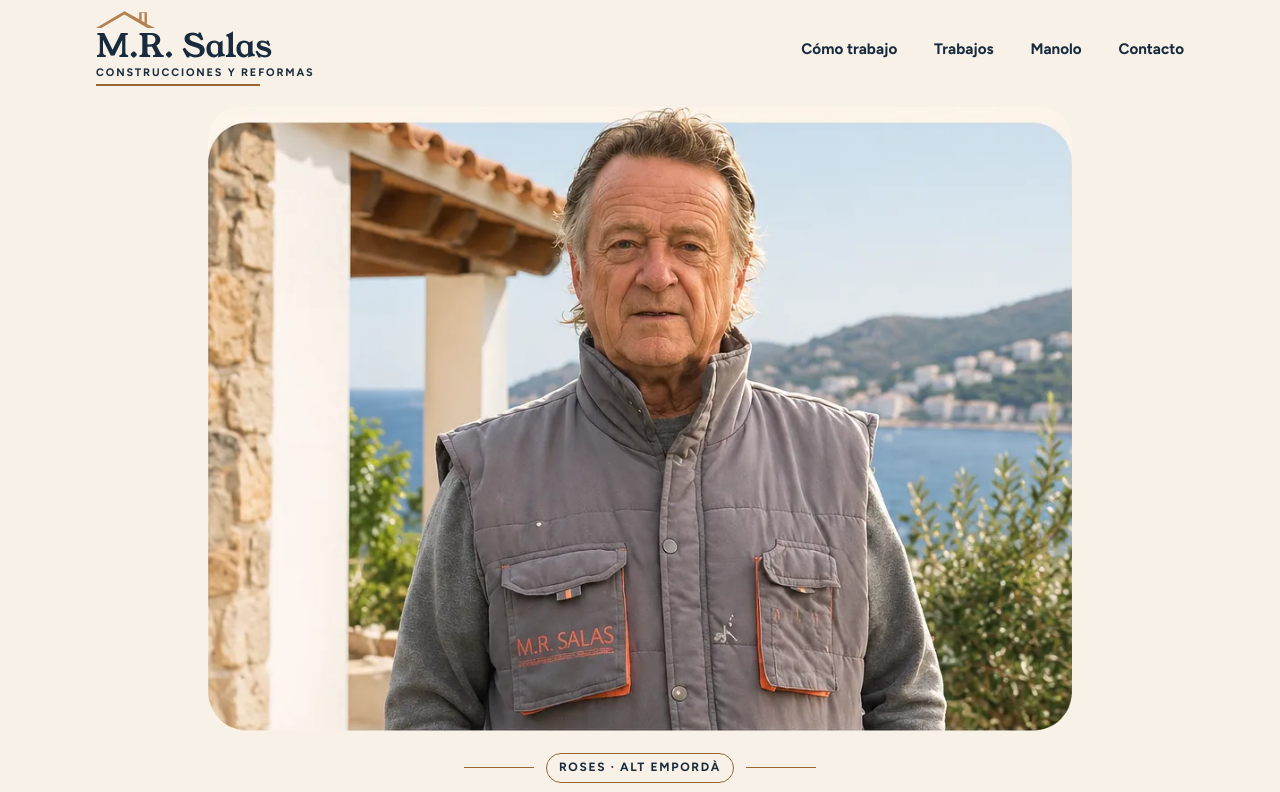
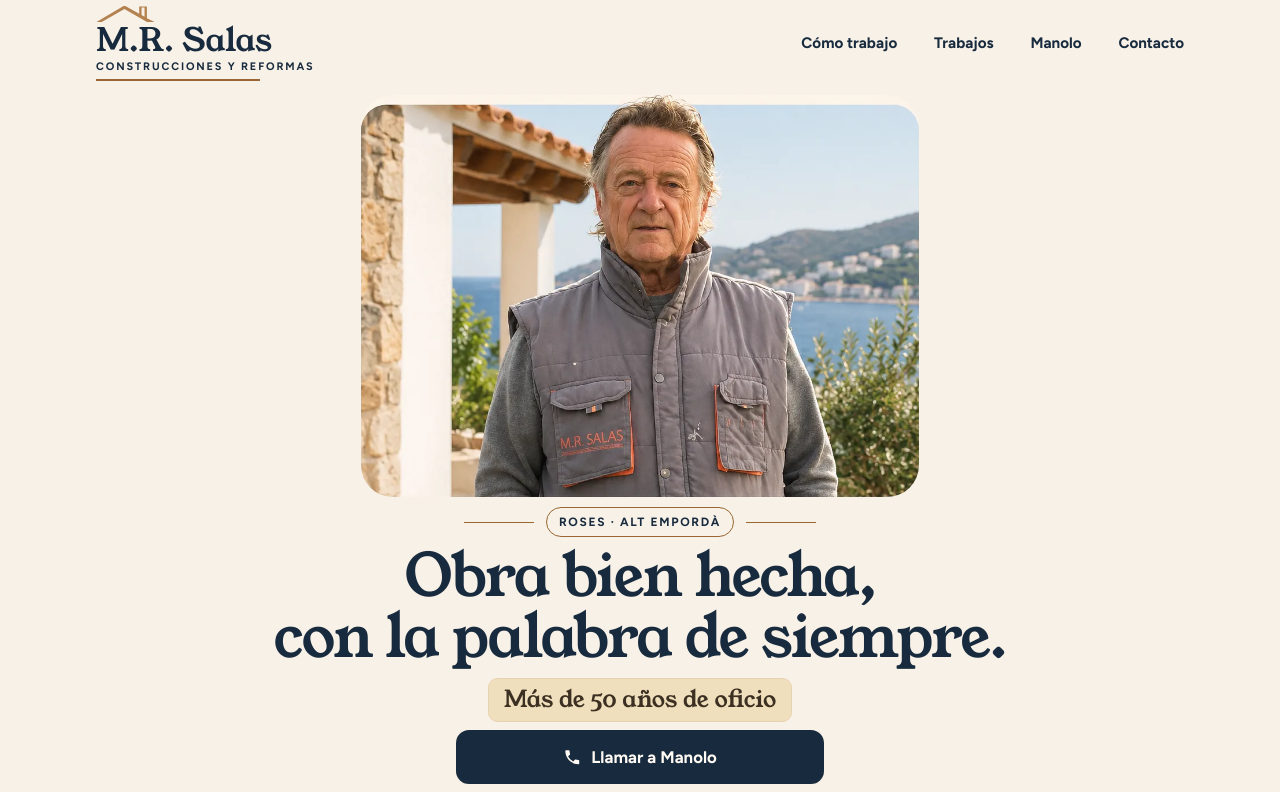
Before and after one commit to terulet/mr-salas-web, a plain HTML site: page index.html in a window 1280 px wide. Shown: the top 792 px of the page. Drawn offline with Linux system fonts and the light colour scheme.

Commit message:
Mostrar la portada completa en la primera pantalla

```diff
--- a/index.html
+++ b/index.html
@@ -30,7 +30,7 @@
 <link rel="preconnect" href="https://fonts.gstatic.com" crossorigin/>
 <link href="https://fonts.googleapis.com/css2?family=Figtree:ital,wght@0,400;0,500;0,600;0,700;1,400&family=Young+Serif&display=swap" rel="stylesheet"/>
 
-<link rel="stylesheet" href="style.css?v=20261117"/>
+<link rel="stylesheet" href="style.css?v=20261117-portada"/>
 
 <!-- ============ JSON-LD · LocalBusiness ============ -->
 <script type="application/ld+json">
@@ -79,13 +79,17 @@
 
 <main id="contenido">
   <section class="hero container" id="inicio">
+    <div class="hero__art">
       <figure class="hero__portrait">
         <img src="images/retrato-mediterraneo.webp" width="1024" height="1536" alt="Retrato de Manolo Rodríguez con su chaleco de trabajo, en una composición de ambiente mediterráneo" fetchpriority="high"/>
       </figure>
+    </div>
+    <div class="hero__copy">
       <p class="hero__place"><span>Roses · Alt Empordà</span></p>
       <h1>Obra bien hecha,<br/> con la palabra de siempre.</h1>
       <p class="hero__experience">Más de 50 años de oficio</p>
       <a href="tel:+34615959391" class="action action--main hero__call"><svg viewBox="0 0 24 24" aria-hidden="true"><path d="M6.6 10.8c1.4 2.8 3.8 5.1 6.6 6.6l2.2-2.2c.3-.3.7-.4 1-.2 1.1.4 2.3.6 3.6.6.6 0 1 .4 1 1V20c0 .6-.4 1-1 1C10.6 21 3 13.4 3 4c0-.6.4-1 1-1h3.5c.6 0 1 .4 1 1 0 1.2.2 2.4.6 3.6.1.3 0 .7-.2 1l-2.3 2.2z"/></svg> Llamar a Manolo</a>
+    </div>
   </section>
 
   <section class="story" id="como" aria-labelledby="story-heading">
--- a/style.css
+++ b/style.css
@@ -10,10 +10,11 @@
   --line: #dacebc;
   --serif: "Young Serif", Georgia, serif;
   --sans: "Figtree", system-ui, sans-serif;
+  --nav-height: 5.4rem;
 }
 
 *, *::before, *::after { box-sizing: border-box; }
-html { scroll-padding-top: 5rem; }
+html { scroll-padding-top: calc(var(--nav-height) + .5rem); }
 body { margin: 0; color: var(--mar); background: var(--cal); font: 400 1.0625rem/1.6 var(--sans); }
 h1, h2, h3, p, figure { margin: 0; }
 h1, h2, h3 { font: 400 1em/1.12 var(--serif); letter-spacing: -.025em; text-wrap: balance; }
@@ -35,7 +36,7 @@ button { color: inherit; }
 
 .nav { position: sticky; top: 0; z-index: 5; background: var(--cal); border-bottom: 1px solid transparent; }
 .nav.is-scrolled { border-bottom-color: var(--line); }
-.nav__inner { min-height: 6.1rem; display: flex; justify-content: space-between; gap: 1rem; align-items: center; }
+.nav__inner { min-height: var(--nav-height); display: flex; justify-content: space-between; gap: 1rem; align-items: center; }
 .brand { text-decoration: none; }
 .brand__logo { display: grid; justify-items: start; padding-bottom: .32rem; background: linear-gradient(to right, var(--ocre) 75%, transparent 75%) left bottom / 100% 2px no-repeat; }
 .brand__roof { display: block; width: 3.7rem; height: 1.05rem; background: #b48250; clip-path: polygon(0 100%, 48% 0, 73% 49%, 73% 6%, 86% 6%, 86% 76%, 100% 100%, 87% 100%, 48% 20%, 9% 100%, 0 100%, 77% 11%, 77% 56%, 82% 67%, 82% 11%, 77% 11%); }
@@ -47,7 +48,28 @@ button { color: inherit; }
 .nav__toggle { background: transparent; border: 0; display: none; width: 2.75rem; height: 2.75rem; cursor: pointer; flex: none; }
 .nav__toggle span { display: block; height: 2px; width: 1.35rem; border-radius: 2px; background: var(--mar); margin: 4px auto; }
 
-.hero { text-align: center; padding-top: .55rem; padding-bottom: clamp(2.8rem, 6vw, 5rem); }
+.hero {
+  display: grid;
+  gap: clamp(.5rem, 1.3svh, .85rem);
+  text-align: center;
+  padding-block: .45rem clamp(.65rem, 2svh, 1.3rem);
+}
+.hero__art { display: grid; place-items: center; min-block-size: 0; }
+.hero__copy {
+  display: grid;
+  grid-template-columns: minmax(0, 1fr);
+  justify-items: center;
+  gap: clamp(.42rem, 1.1svh, .72rem);
+}
+@media (min-width: 18rem) and (min-height: 32rem) {
+  .hero {
+    /* Reserve space for the text and button, then fit the portrait in what remains. */
+    block-size: min(calc(100svh - var(--nav-height) - 1px), 56rem);
+    grid-template-rows: minmax(0, 1fr) auto;
+  }
+  .hero__art { container-type: size; }
+  .hero .hero__portrait { width: min(100cqw, 138.59cqh, 54rem); }
+}
 .hero__portrait, .about__portrait {
   position: relative;
   overflow: hidden;
@@ -67,11 +89,11 @@ button { color: inherit; }
 }
 /* Source portrait spans x=29–995 and y=216–913 in the approved reference. */
 .hero__portrait img { width: 106.004%; left: -3.002%; top: -22.36cqw; }
-.hero__place { display: flex; justify-content: center; align-items: center; gap: .75rem; margin: clamp(.85rem, 2vw, 1.4rem) auto .75rem; }
+.hero__place { display: flex; justify-content: center; align-items: center; gap: .75rem; }
 .hero__place::before, .hero__place::after { content: ""; height: 1px; width: clamp(.6rem, 9vw, 4.4rem); background: var(--ocre); }
 .hero__place span { font-size: .75rem; font-weight: 750; letter-spacing: .14em; text-transform: uppercase; padding: .26rem .72rem; border: 1px solid var(--ocre); border-radius: 999px; }
-.hero h1 { font-size: clamp(2.05rem, 6vw, 4.55rem); line-height: 1.04; margin-bottom: clamp(.85rem, 2vw, 1.4rem); }
-.hero__experience { display: table; margin: 0 auto clamp(1.15rem, 3vw, 1.8rem); padding: .34rem .92rem; color: #3b3022; background: #f0dfbc; border: 1px solid #e8d3af; border-radius: .6rem; font: 400 clamp(1.05rem, 3vw, 1.65rem)/1.34 var(--serif); }
+.hero h1 { font-size: clamp(1.9rem, 5.3vw, 3.7rem); line-height: 1.04; }
+.hero__experience { padding: .34rem .92rem; color: #3b3022; background: #f0dfbc; border: 1px solid #e8d3af; border-radius: .6rem; font: 400 clamp(1rem, 2.7vw, 1.45rem)/1.34 var(--serif); }
 .action { display: inline-flex; min-height: 3.2rem; padding: .64rem 1.2rem; border-radius: .82rem; border: 1px solid transparent; align-items: center; justify-content: center; gap: .6rem; text-decoration: none; text-align: center; font: 700 1.05rem/1.2 var(--sans); cursor: pointer; }
 .action--main { background: var(--mar); color: var(--paper); }
 .action--main:hover { background: #284456; }
@@ -141,16 +163,36 @@ button { color: inherit; }
 .footer nav { display: flex; gap: .75rem; flex-wrap: wrap; }
 
 @media (max-width: 740px) {
-  .nav__inner { min-height: 5.25rem; }
+  :root { --nav-height: 4.5rem; }
   .nav__toggle { display: block; }
   .nav__links { display: none; }
   .nav__links.is-open { display: grid; position: absolute; top: 100%; inset-inline: 0; gap: 0; background: var(--cal); padding: .4rem max(.875rem, 3vw); border-bottom: 1px solid var(--line); }
   .nav__links a { display: block; padding: .66rem .2rem; }
-  .hero h1 { font-size: clamp(1.95rem, 6.6vw, 3.4rem); }
-  .hero__call { width: min(100%, 23rem); }
+  .hero h1 { font-size: clamp(1.72rem, 7.3vw, 3.2rem); }
   .story__layout, .about__grid, .contact__grid { grid-template-columns: minmax(0, 1fr); }
   .story__step:last-child { padding-bottom: 0; }
   .services__grid { grid-template-columns: repeat(2, minmax(0, 1fr)); }
+}
+@media (min-width: 18rem) and (max-width: 740px) and (min-height: 32rem) {
+  .hero {
+    --portrait-width: calc(100vw - clamp(1.75rem, 6vw, 5rem));
+    block-size: min(
+      calc(100svh - var(--nav-height) - 1px),
+      calc(var(--portrait-width) * .722 + 16rem)
+    );
+  }
+}
+@media (orientation: landscape) and (min-width: 42rem) and (max-height: 32rem) {
+  .hero {
+    block-size: calc(100svh - var(--nav-height) - 1px);
+    grid-template-columns: minmax(0, 1fr) minmax(0, 1fr);
+    grid-template-rows: minmax(0, 1fr);
+    align-items: center;
+    column-gap: clamp(.8rem, 3vw, 2rem);
+  }
+  .hero__art { align-self: stretch; container-type: size; }
+  .hero .hero__portrait { width: min(100cqw, 138.59cqh); }
+  .hero h1 { font-size: clamp(1.5rem, 3.2vw, 2.55rem); }
 }
 @media (max-width: 420px) {
   .services__grid { grid-template-columns: 1fr; }
```
Lines whose indentation alone changed are shown as unchanged.
